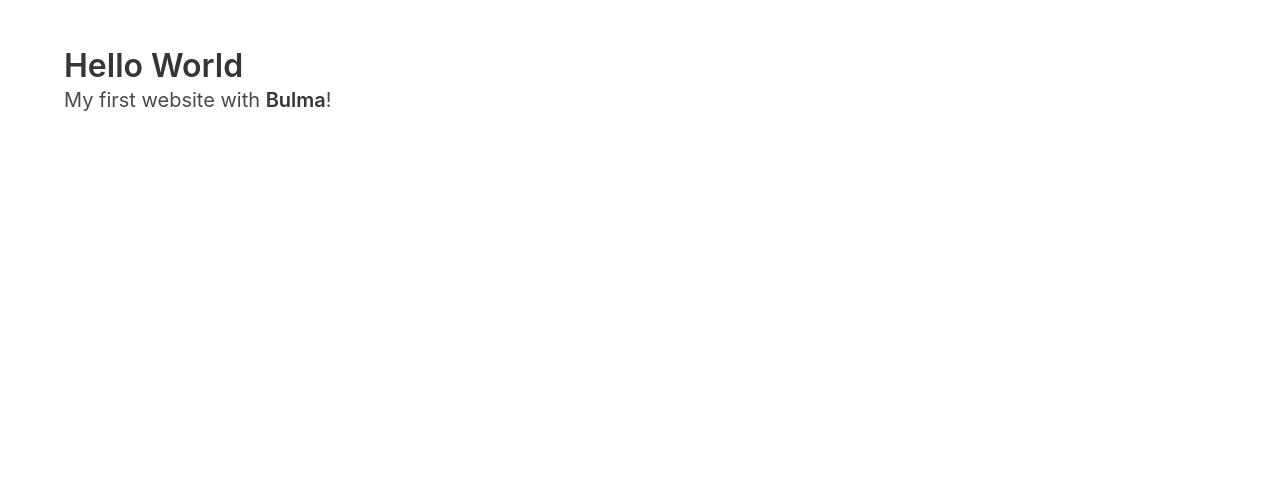
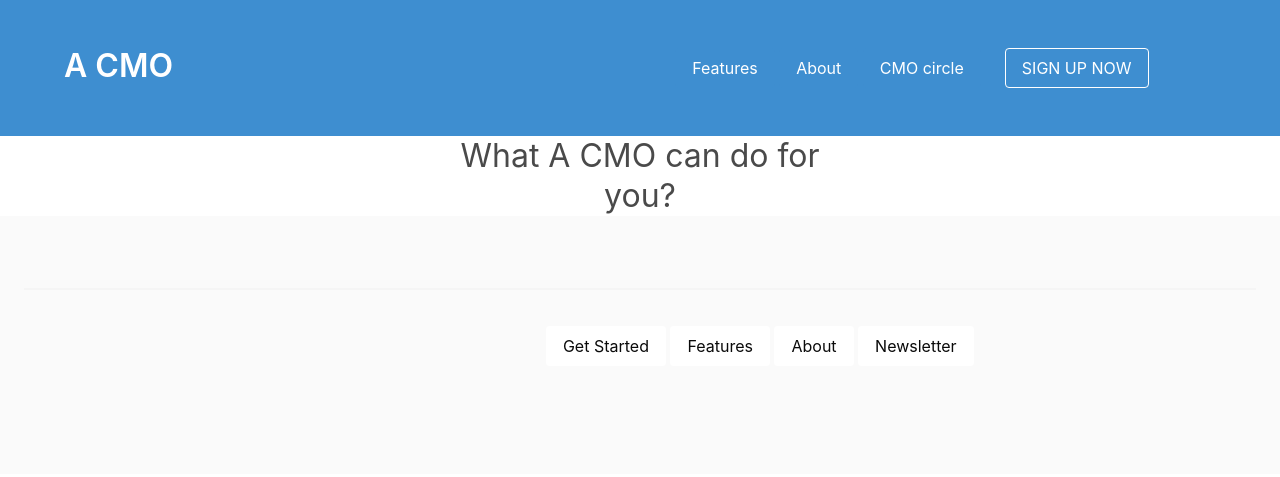
Before and after one commit to elinda123/Erply, a website: page index.html in a window 1280 px wide. Drawn offline with nearby package versions, Linux system fonts and the light colour scheme.

Commit message:
Add bulma, footer, 2 first sections

```diff
--- a/index.html
+++ b/index.html
@@ -4,19 +4,73 @@
     <meta charset="utf-8">
     <meta name="viewport" content="width=device-width, initial-scale=1">
     <title>Erply - Veebiarendaja proovitöö</title>
-    <link rel="stylesheet" href="https://cdnjs.cloudflare.com/ajax/libs/bulma/0.6.2/css/bulma.min.css">
-    <script defer src="https://use.fontawesome.com/releases/v5.0.0/js/all.js"></script>
+    <link rel="stylesheet" href="node_modules/bulma/css/bulma.css">
+    <link rel="stylesheet" href="node_modules/bulma-start/css/main.css">
+    <link rel="stylesheet/scss" href="node_modules/bulma-start/_sass/main.scss">
+    <script src="node_modules/bulma-start/_javascript/main.js"></script>
+    <!--<script src="node_modules/bulma-start/lib/main.js"></script>-->
 </head>
 <body>
-<section class="section">
-    <div class="container">
-        <h1 class="title">
-            Hello World
-        </h1>
-        <p class="subtitle">
-            My first website with <strong>Bulma</strong>!
-        </p>
-    </div>
-</section>
+    <section class="hero is-info">
+        <div class="hero-body">
+            <div class="container">
+                <div class="columns">
+                    <div class="column">
+                        <h1 class="title">
+                            A CMO
+                        </h1>
+                    </div>
+                    <div class="column has-text-right">
+                        <a class="button is-info">
+                            Features
+                        </a>
+                        <a class="button is-info">
+                            About
+                        </a>
+                        <a class="button is-info">
+                            CMO circle
+                        </a>
+                    </div>
+                    <div class="column is-one-fifth">
+                        <a class="button is-white is-outlined">
+                            SIGN UP NOW
+                        </a>
+                    </div>
+                </div>
+            </div>
+        </div>
+    </section>
+    <section class="hero is-white">
+        <div class="columns">
+            <div class="column">
+            </div>
+            <div class="column">
+                <h1 class="subtitle has-text-centered is-size-3 has-text-grey-dark">What A CMO can do for you?</h1>
+            </div>
+            <div class="column">
+            </div>
+        </div>
+    </section>
+    <section>
+        <footer class="footer">
+            <hr>
+            <div class="container">
+                <div class="column has-text-right is-four-fifths">
+                    <a class="button is-white">
+                        Get Started
+                    </a>
+                    <a class="button is-white">
+                        Features
+                    </a>
+                    <a class="button is-white">
+                        About
+                    </a>
+                    <a class="button is-white">
+                        Newsletter
+                    </a>
+                </div>
+            </div>
+        </footer>
+    </section>
 </body>
 </html>
--- a/package.json
+++ b/package.json
@@ -1,5 +1,6 @@
 {
   "dependencies": {
+    "bulma": "^0.6.2",
     "bulma-start": "0.0.2"
   }
 }
```
Also changed, not shown: 1 other file.
